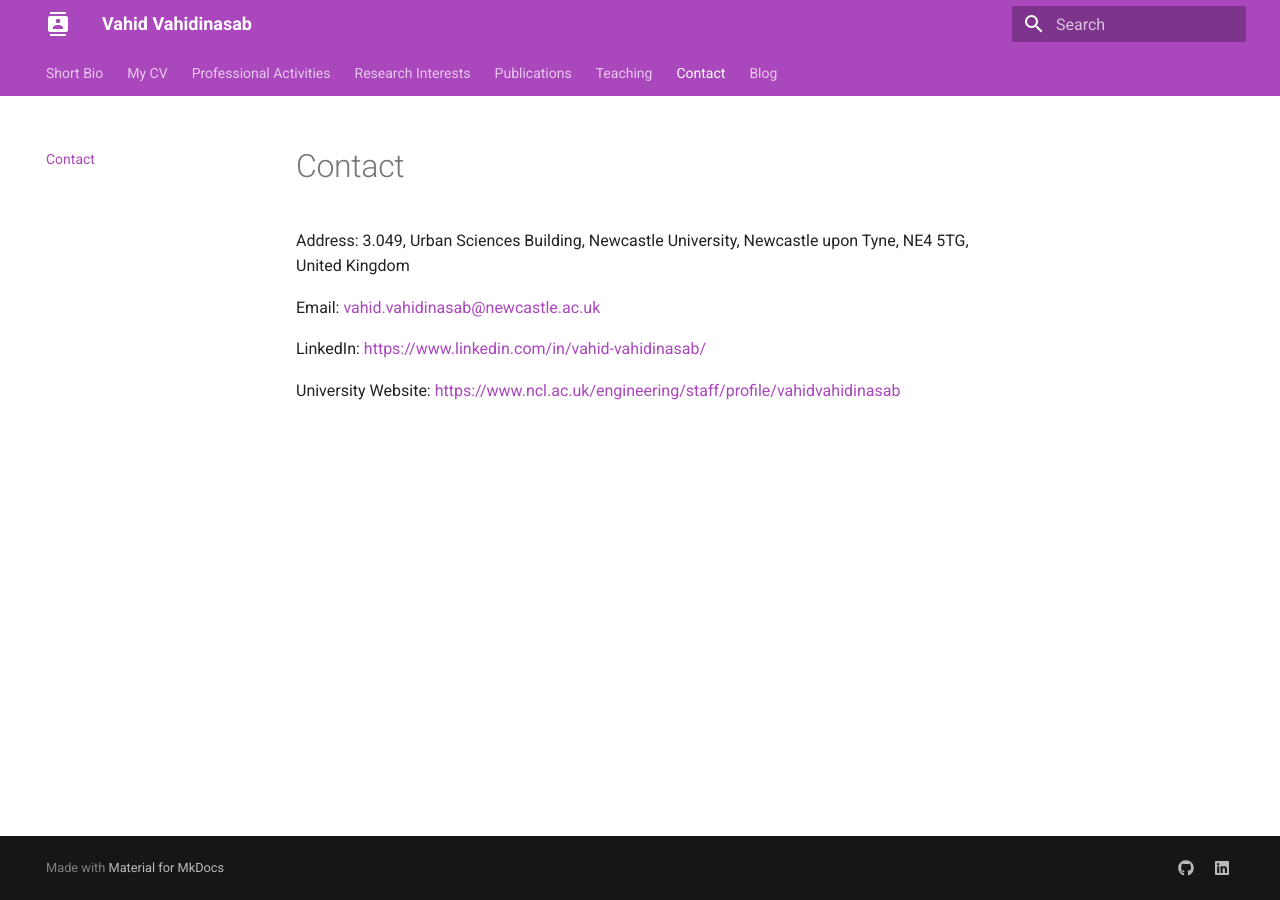
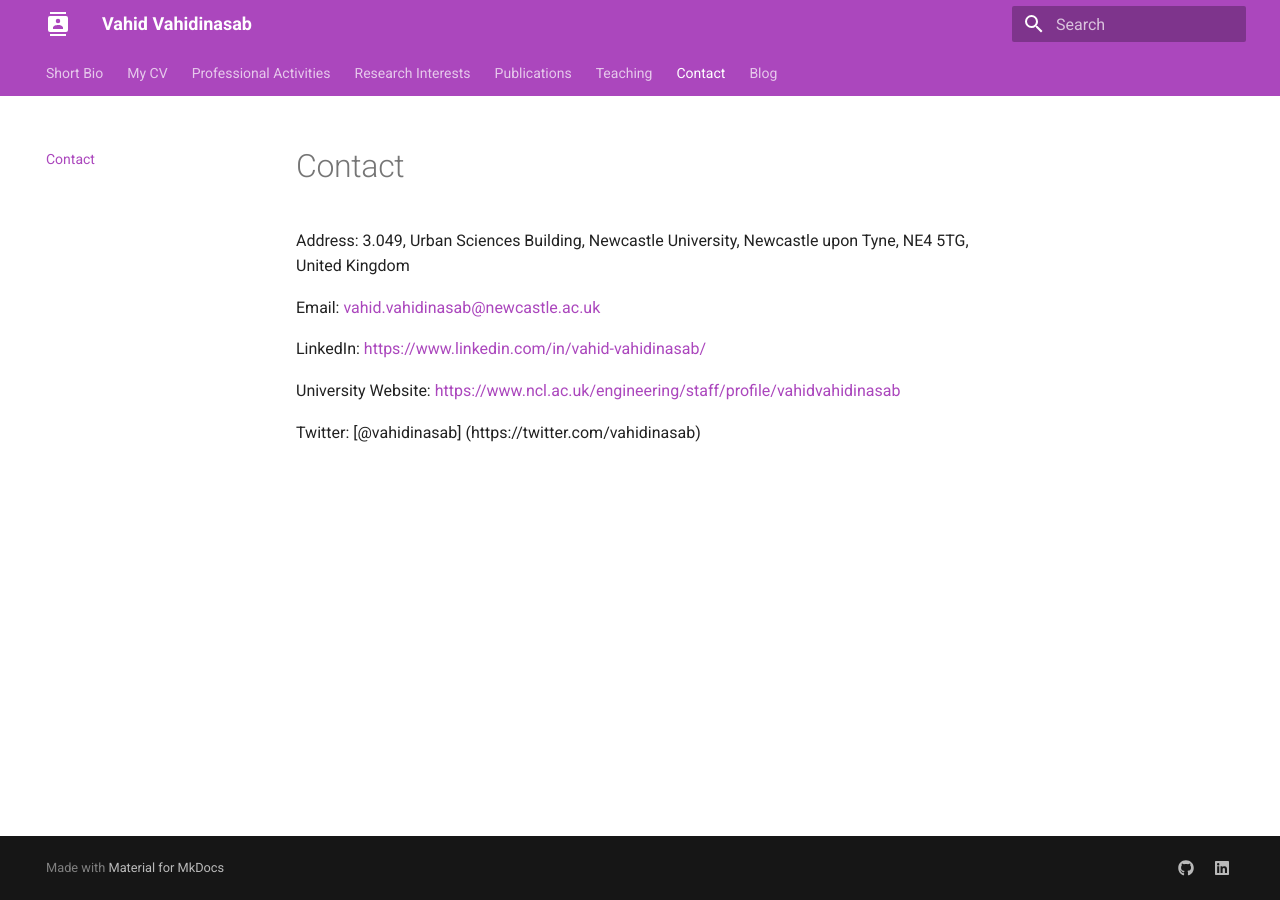
Before and after one commit to vahidinasab/vahidinasab.github.io, an MkDocs documentation site: the page built from docs/contact.md, in a window 1280 px wide. Built offline with MkDocs 1.6.1 and Material for MkDocs 9.7.7, drawn with Linux system fonts in a browser that asks for light colours.

Commit message:
Update contact.md

```diff
--- a/docs/contact.md
+++ b/docs/contact.md
@@ -7,3 +7,5 @@ Email: [vahid.vahidinasab@newcastle.ac.uk](mailto:vahid.vahidinasab@newcastle.ac
 LinkedIn: [https://www.linkedin.com/in/vahid-vahidinasab/](https://www.linkedin.com/in/vahid-vahidinasab/)
 
 University Website: [https://www.ncl.ac.uk/engineering/staff/profile/vahidvahidinasab](https://www.ncl.ac.uk/engineering/staff/profile/vahidvahidinasab)
+
+Twitter: [@vahidinasab] (https://twitter.com/vahidinasab)
```
